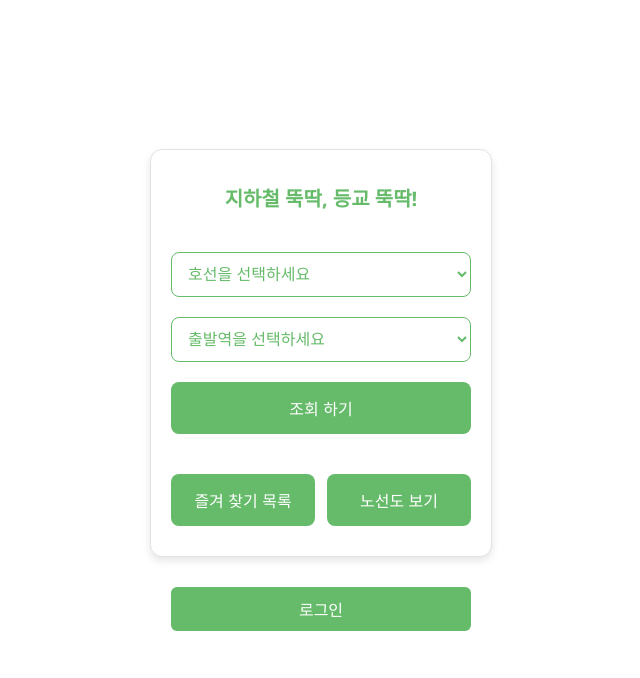
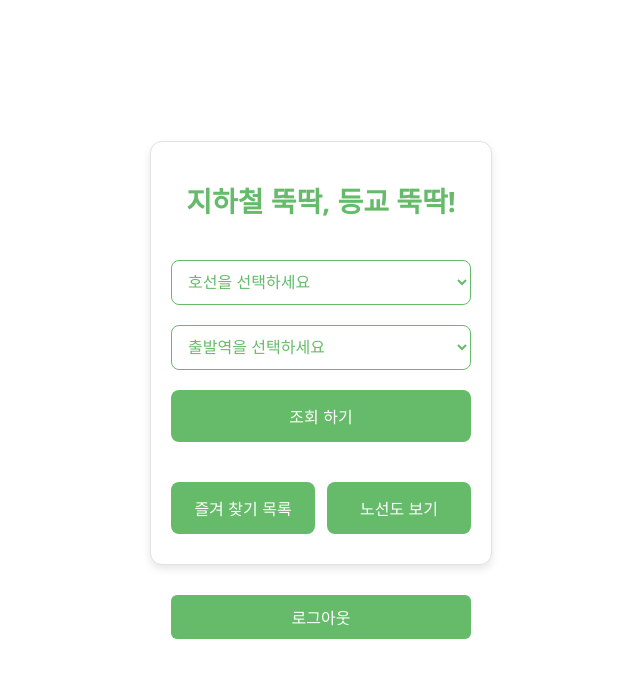
Before and after one commit to se-toyproject/simplesubway-last, a Flask app: page /search in a window 1280 px wide. Shown: the top 678 px of the page, without its empty margins (319-959 px from the left). Run offline with Flask 3, Linux system fonts and the light colour scheme; a user stored in the database is signed in.

Commit message:
로그인 버튼 수정

```diff
--- a/templates/search.html
+++ b/templates/search.html
@@ -29,7 +29,7 @@
 
     h1 {
       color: #66bb6a; /* Light green text color */
-      font-size: 20px; /* Adjusted font size */
+      font-size: 28px; /* Adjusted font size */
       margin-bottom: 30px; /* Adjust margin */
     }
 
@@ -71,7 +71,7 @@
       width: 48%; /* Two buttons sharing the row */
     }
 
-    .login-button {
+    .signup-button {
       background-color: #66bb6a; /* Light green background */
       color: #ffffff;
       border: none;
@@ -120,8 +120,12 @@
     </div>
   </div>
 
-  <!-- 로그인 버튼 하단 -->
-  <button class="login-button">로그인</button>
+  <!-- 로그인/로그아웃 버튼 하단 -->
+  {% if session.logged_in %}
+    <button class="signup-button" onclick="location.href='/logout'">로그아웃</button>
+  {% else %}
+    <button class="signup-button" onclick="location.href='/login'">로그인</button>
+  {% endif %}
 
   <script>
     const stations = {
```
